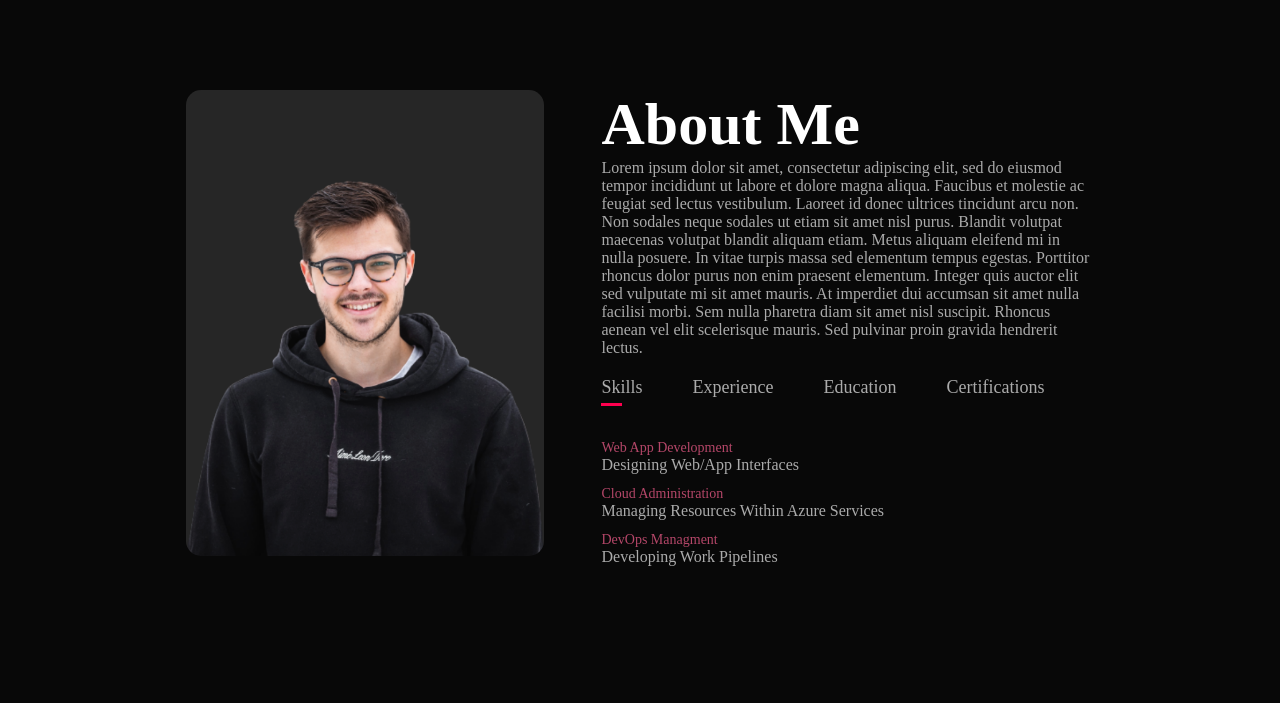
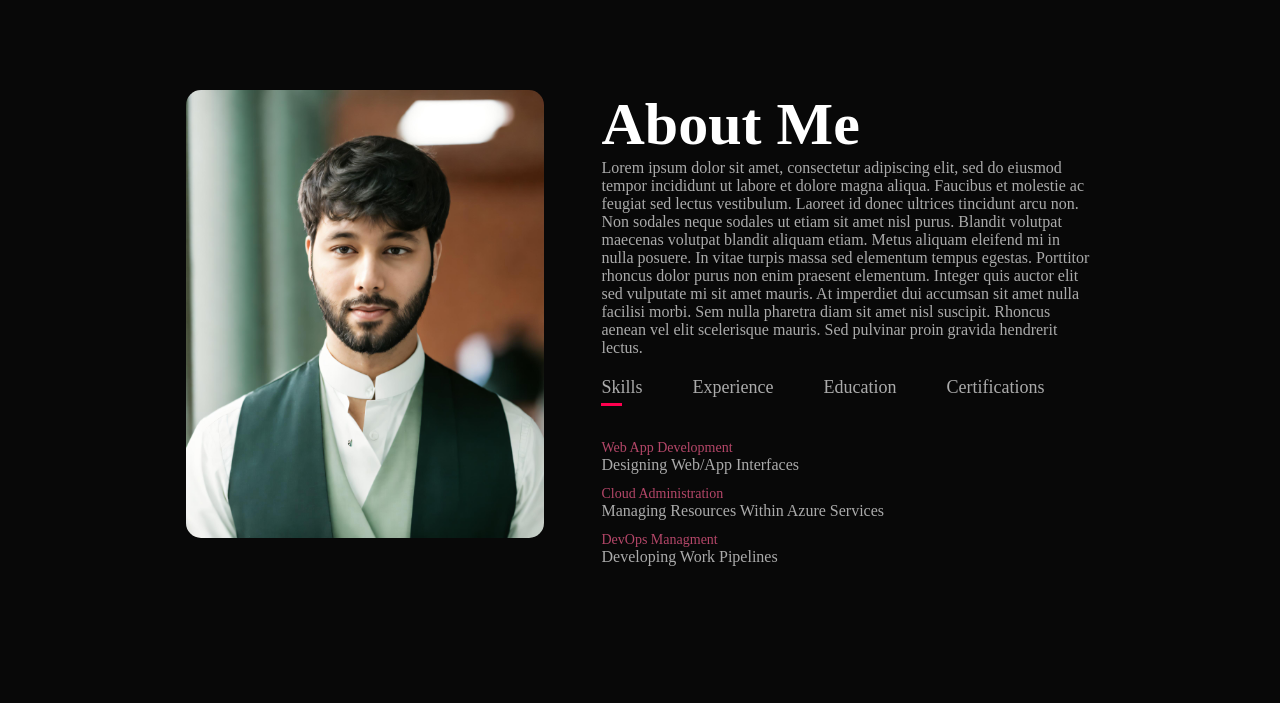
Before and after one commit to yzyasir/Personal-Portfolio, a plain HTML site: page Index.html in a window 1280 px wide. Shown: the part 800-1503 px from the top of the page. Drawn offline with Linux system fonts and the light colour scheme.

Commit message:
added new image of myself

```diff
--- a/Index.html
+++ b/Index.html
@@ -44,7 +44,7 @@
         <div class="container">
             <div class="row">
                 <div class="about-col-1">
-                    <img src="Images/user.png">
+                    <img src="Images/user.jpeg">
                 </div>
                 <div class="about-col-1">
                     <h1 class="subtitle">About Me</h1>
```
Also changed, not shown: Images/user.jpeg (added), Images/user.png (deleted), 1 other file.
